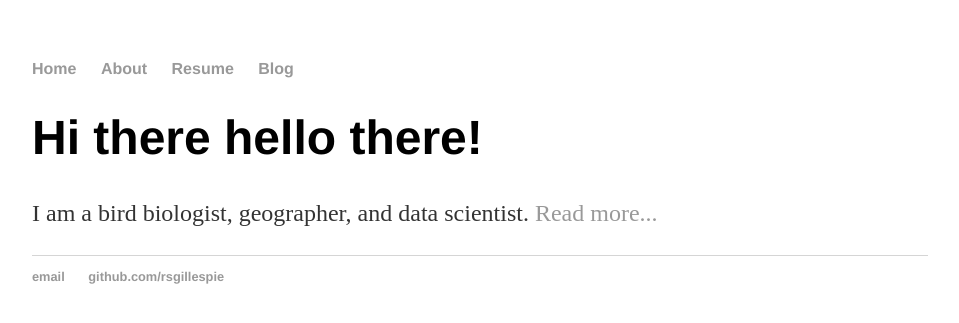
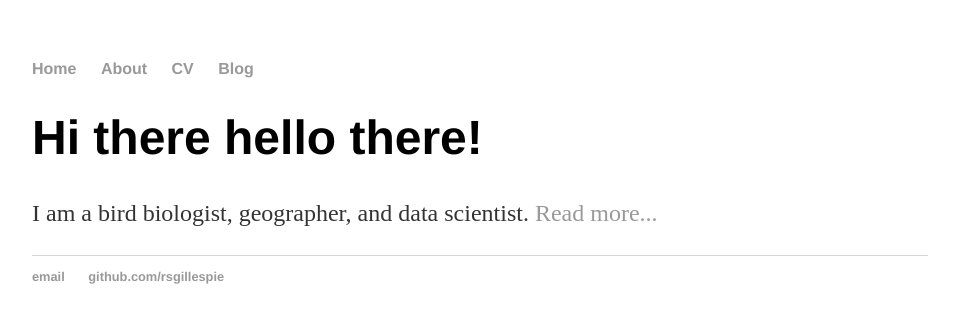
Before and after one commit to rsgillespie/rsgillespie.github.io, a Jekyll site: the page index.html, which Jekyll copies as it is, in a window 1280 px wide. Shown: the top 323 px of the page, without its empty margins (160-1119 px from the left). Built offline with Jekyll 4.4.1, drawn with Linux system fonts in a browser that asks for light colours.

Commit message:
Update index.html, Change resume to CV

```diff
--- a/index.html
+++ b/index.html
@@ -10,7 +10,7 @@
     		<ul>
         		<li><a href="/">Home</a></li>
 	        	<li><a href="/about">About</a></li>
-        		<li><a href="/cv">Resume</a></li>
+        		<li><a href="/cv">CV</a></li>
         		<li><a href="/blog">Blog</a></li>
     		</ul>
 		</nav>
```
